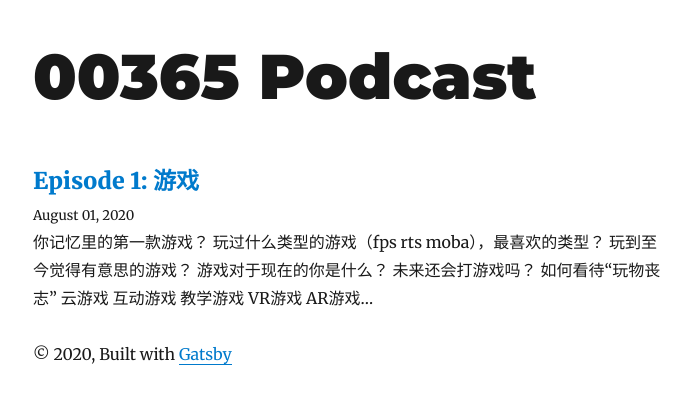
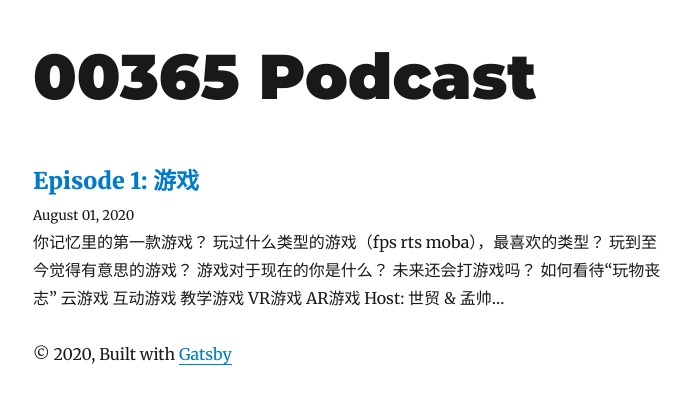
Before and after one commit to harveyqiu/00365Podcast, a Gatsby site: page / in a window 1280 px wide. Shown: the whole page, without its empty margins (292-983 px from the left). Built offline with nearby package versions, Linux system fonts and the light colour scheme; Gatsby itself is replaced by a stand-in of ours; some packages are replaced by stand-ins of ours.

Commit message:
add host

```diff
--- a/content/blog/hello-world/index.md
+++ b/content/blog/hello-world/index.md
@@ -24,4 +24,6 @@ description: ""
 - VR游戏
 - AR游戏
 
+Host: 世贸 & 孟帅
+
 邮箱：Podcast00365@outlook.com
```
